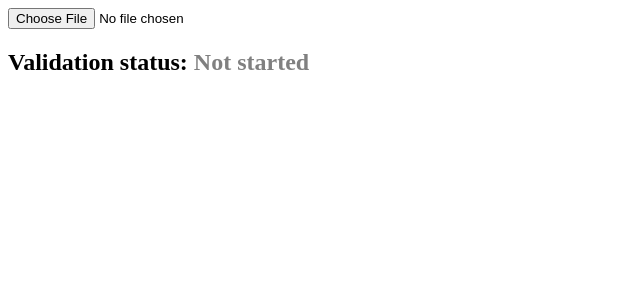
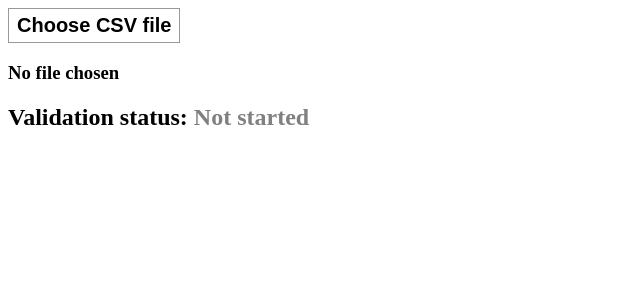
Before and after one commit to properpayments/bankverification, a Next.js app: page / in a window 1280 px wide. Shown: the top 300 px of the page, without its empty margins (0-640 px from the left). Built offline with nearby package versions, Linux system fonts and the light colour scheme.

Commit message:
:children_crossing: Handle choosing the same file twice not re-triggering validation

```diff
--- a/pages/index.tsx
+++ b/pages/index.tsx
@@ -79,6 +79,8 @@ const ValidatePayouts = () => {
     setValidationStatus,
   ] = useState<ValidationStatusType>("idle");
   const [messages, setMessages] = useState<Message[]>([]);
+  const [inputValue, setInputValue] = useState("");
+  const [fileName, setFileName] = useState();
 
   const onCSVParsed = async (data: PapaParseResult[]) => {
     setValidationStatus("validating");
@@ -97,13 +99,23 @@ const ValidatePayouts = () => {
 
   const onChange = (event: any) => {
     if (event.target.files) {
-      parseFile(event.target.files[0], onCSVParsed);
+      const file = event.target.files[0];
+      parseFile(file, onCSVParsed);
+      setFileName(file.name);
+      setInputValue("");
     }
   };
 
   return (
     <>
-      <input type="file" accept=".csv" onChange={onChange} />
+      <input value={inputValue} type="file" accept=".csv" onChange={onChange} />
+      {fileName ? (
+        <h3>
+          Validating <span style={{ color: "blue" }}>{fileName}</span>
+        </h3>
+      ) : (
+        <h3>No file chosen</h3>
+      )}
       <ValidationStatus validationStatus={validationStatus} />
       {validationStatus === "error" && <Messages messages={messages} />}
     </>
--- a/styles/globals.css
+++ b/styles/globals.css
@@ -10,3 +10,32 @@ td {
   border: 1px solid black;
   padding: 6px 12px;
 }
+
+input {
+  width: 173px;
+}
+
+input::-webkit-file-upload-button {
+  visibility: hidden;
+}
+input::before {
+  content: "Choose CSV file";
+  display: inline-block;
+  border: 1px solid #999;
+  padding: 5px 8px;
+  outline: none;
+  white-space: nowrap;
+  -webkit-user-select: none;
+  cursor: pointer;
+  text-shadow: 1px 1px #fff;
+  font-weight: 700;
+  font-size: 20px;
+}
+
+input:hover::before {
+  border-color: black;
+}
+
+input:active::before {
+  background: -webkit-linear-gradient(top, #e3e3e3, #f9f9f9);
+}
```
